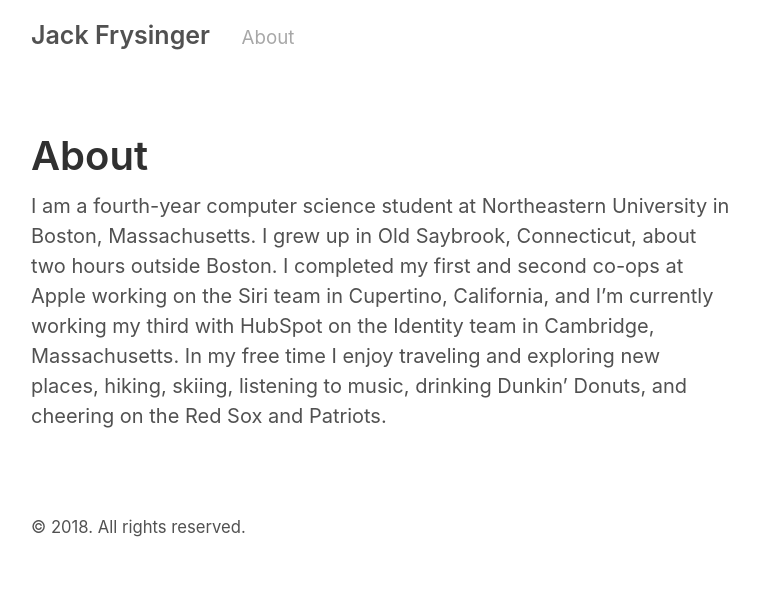
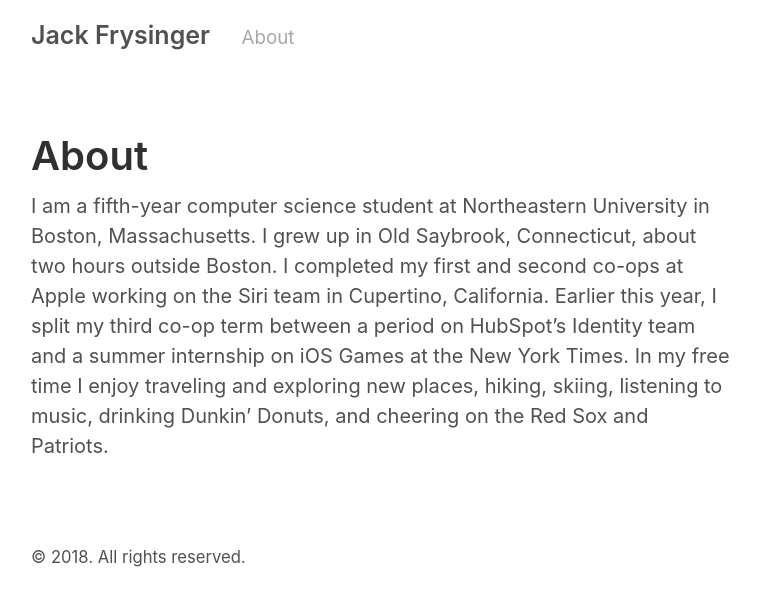
Before and after one commit to jackfrys/jackfrys.github.io, a Jekyll site: the page built from about.md, in a window 1280 px wide. Shown: the top 606 px of the page, without its empty margins (259-1019 px from the left). Built offline with Jekyll 4.4.1, drawn with Linux system fonts in a browser that asks for light colours.

Commit message:
Update About

```diff
--- a/about.md
+++ b/about.md
@@ -4,4 +4,4 @@
 permalink: /about/
 ---
 
-I am a fourth-year computer science student at Northeastern University in Boston, Massachusetts. I grew up in Old Saybrook, Connecticut, about two hours outside Boston. I completed my first and second co-ops at Apple working on the Siri team in Cupertino, California, and I'm currently working my third with HubSpot on the Identity team in Cambridge, Massachusetts. In my free time I enjoy traveling and exploring new places, hiking, skiing, listening to music, drinking Dunkin’ Donuts, and cheering on the Red Sox and Patriots.
+I am a fifth-year computer science student at Northeastern University in Boston, Massachusetts. I grew up in Old Saybrook, Connecticut, about two hours outside Boston. I completed my first and second co-ops at Apple working on the Siri team in Cupertino, California. Earlier this year, I split my third co-op term between a period on HubSpot's Identity team and a summer internship on iOS Games at the New York Times. In my free time I enjoy traveling and exploring new places, hiking, skiing, listening to music, drinking Dunkin’ Donuts, and cheering on the Red Sox and Patriots.
```
